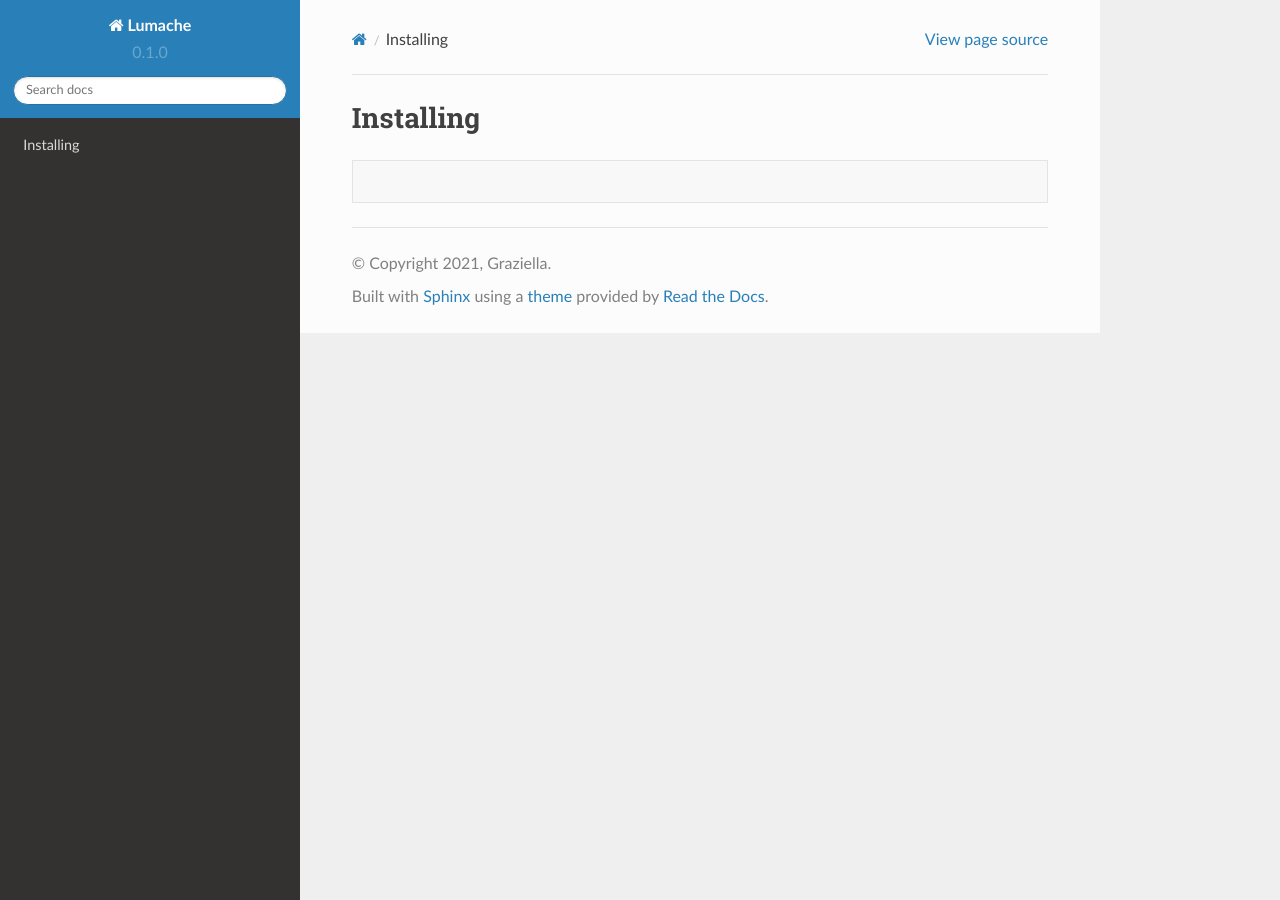
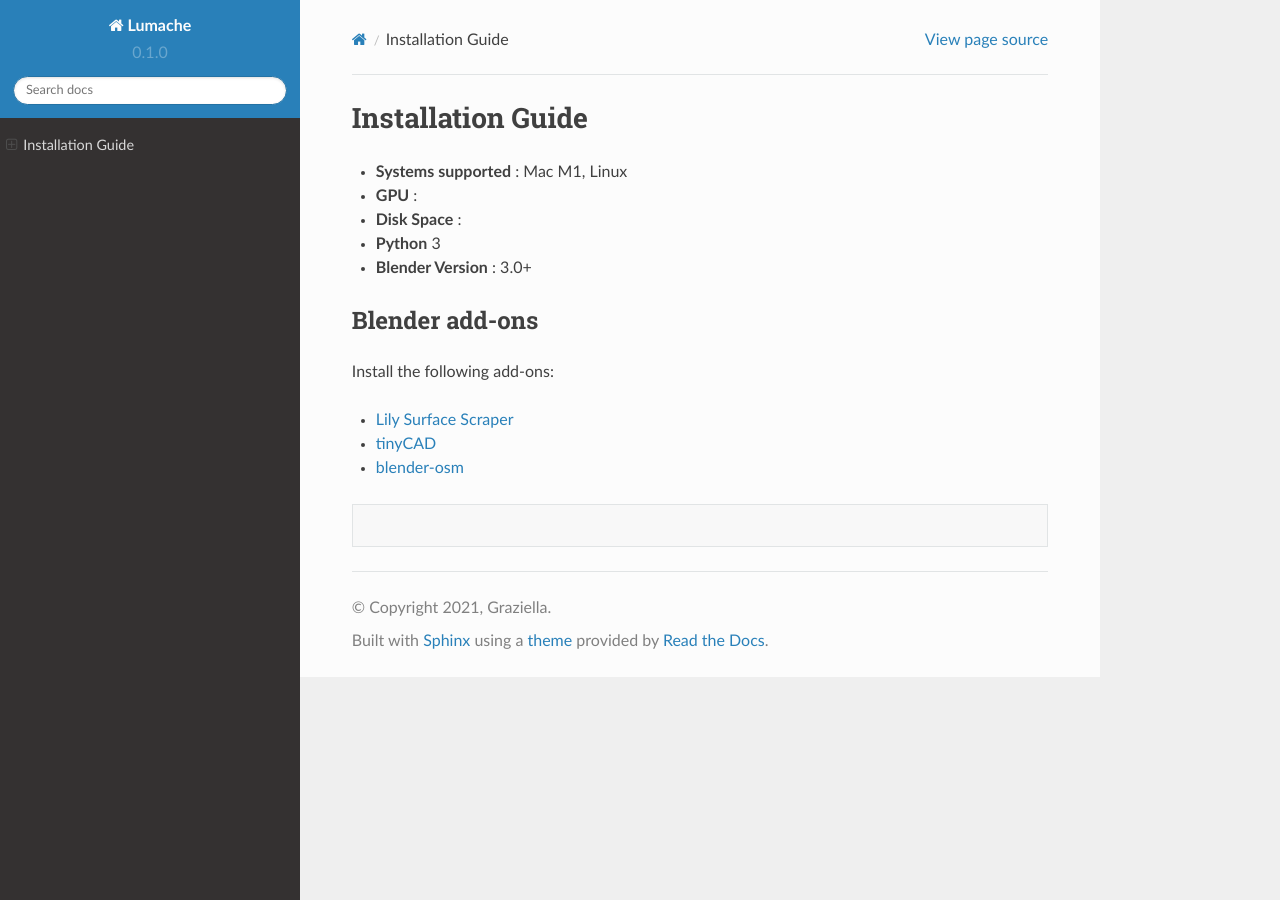
Before and after one commit to prgumd/WorldGen, a Sphinx documentation site: the page built from docs/source/installation.rst, in a window 1280 px wide. Built offline with Sphinx 7.4.7 and the Read the Docs theme 2.0.0, drawn with Linux system fonts in a browser that asks for light colours; pages that are not in the unit, such as notebooks, are missing from menus.

Commit message:
Update installation.rst

```diff
--- a/docs/source/installation.rst
+++ b/docs/source/installation.rst
@@ -1,4 +1,24 @@
-Installing
+Installation Guide
 ==========
 
+
+* **Systems supported** : Mac M1, Linux
+* **GPU** :
+* **Disk Space** :
+* **Python** 3
+* **Blender Version** : 3.0+
+
+**Blender add-ons**
+--------------------
+
+Install the following add-ons:
+
+* `Lily Surface Scraper <https://github.com/eliemichel/LilySurfaceScraper/>`_
+* `tinyCAD <https://docs.blender.org/manual/en/latest/addons/mesh/tinycad.html/>`_
+* `blender-osm <https://prochitecture.gumroad.com/l/blender-osm/>`_
+
+
+
+
+
 .. code-block:: console
```
